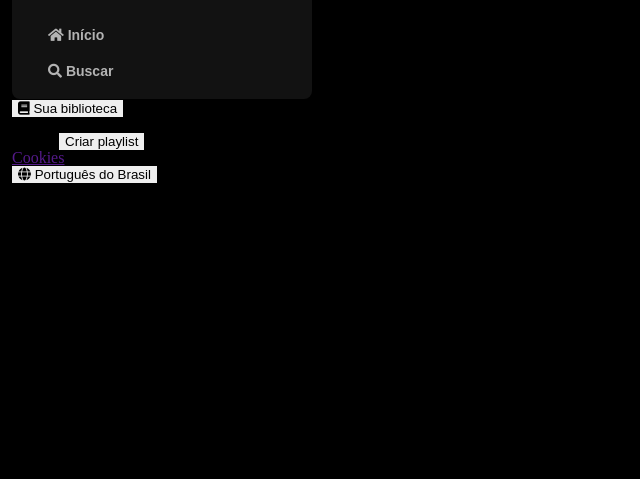
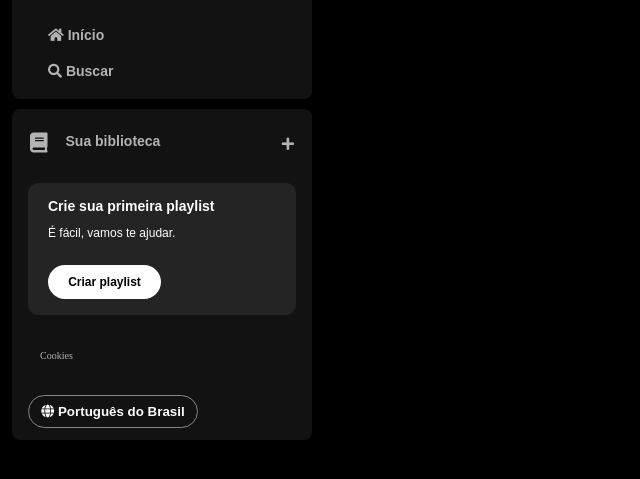
Before and after one commit to tiagokury/spotify-imersao-alura, a plain HTML site: page index.html in a window 1280 px wide. Shown: the part 63-542 px from the top of the page, without its empty margins (0-640 px from the left). Drawn offline with Linux system fonts and the light colour scheme.

Commit message:
styles.css

```diff
--- a/styles.css
+++ b/styles.css
@@ -44,3 +44,126 @@ body {
     font-size: 14px;
     font-family: "DM Sans", sans-serif;
 }
+
+.library {
+    background-color: #121212;
+    border-radius: 8px;
+    display: flex;
+    justify-content: space-between;
+    flex-direction: column;
+    padding: 4px 8px;
+    color: #b3b3b3;
+    font-weight: 600;
+    font-size: 14px;
+    margin-top: 10px;
+}
+
+.library .library__content {
+   display: flex;
+   justify-content: space-between;
+}
+
+.library .library__button {
+    display: flex;
+    margin-right: 10px;
+    color: #b3b3b3;
+    background-color: transparent;
+    border: 0px;
+    font-size: 14px;
+    font-weight: 700;
+    font-family: "DM Sans", sans-serif;
+    text-align: center;
+    text-decoration: none;
+    text-transform: none;
+    padding: 20px 10px;
+}
+
+.library .library__button .fa {
+    font-size: 20px;
+    margin-right: 10px;
+    font-weight: 300;
+    padding-right: 8px;
+}
+
+.library .library__content .fa-plus {
+    margin: 24px 10px;
+}
+
+.section-playlist {
+    display: flex;
+    align-items: flex-start;
+    justify-content: space-between;
+    gap: 20px;
+    background-color: #242424;
+    color: #b3b3b3;
+    font-weight: 600;
+    font-size: 14px;
+    margin: 8px;
+    padding: 16px 20px;
+    border-radius: 10px;
+}
+
+.section-playlist .section-playlist__content {
+    display: flex;
+    flex-direction: column;
+}
+
+.section-playlist__content .text {
+    padding-bottom: 14px;
+    color: #fff;
+    font-family: "DM Sans", sans-serif;
+}
+
+.section-playlist__content .title {
+    font-weight: 700;
+}
+
+.section-playlist__content .subtitle {
+    font-weight: 500;
+    font-size: 12px;
+}
+
+.section-playlist__content .section-playlist__button {
+    display: flex;
+    justify-content: center;
+    background-color: #fff;
+    color: #000;
+    border-radius: 20px;
+    font-size: 12px;
+    font-weight: 700;
+    font-family: "DM Sans", sans-serif;
+    text-decoration: none;
+    text-transform: none;
+    padding: 10px;
+    margin-top: 12px;
+    border: 0px;
+    width: 113px;
+}
+
+.sidebar .cookies {
+    margin: 25px 20px;
+}
+
+.sidebar .cookies a {
+    color: #b3b3b3;
+    font-weight: 500;
+    font-size: 10px;
+    text-decoration: none;
+}
+
+.sidebar .cookies a:hover {
+    text-decoration: underline;
+}
+
+.languages .languages__button {
+    align-items: center;
+    background-color: transparent;
+    border: 1px solid #878787;
+    color: #fff;
+    font-weight: bold;
+    cursor: pointer;
+    width: 170px;
+    margin: 8px;
+    padding: 8px;
+    border-radius: 20px;
+}
```
